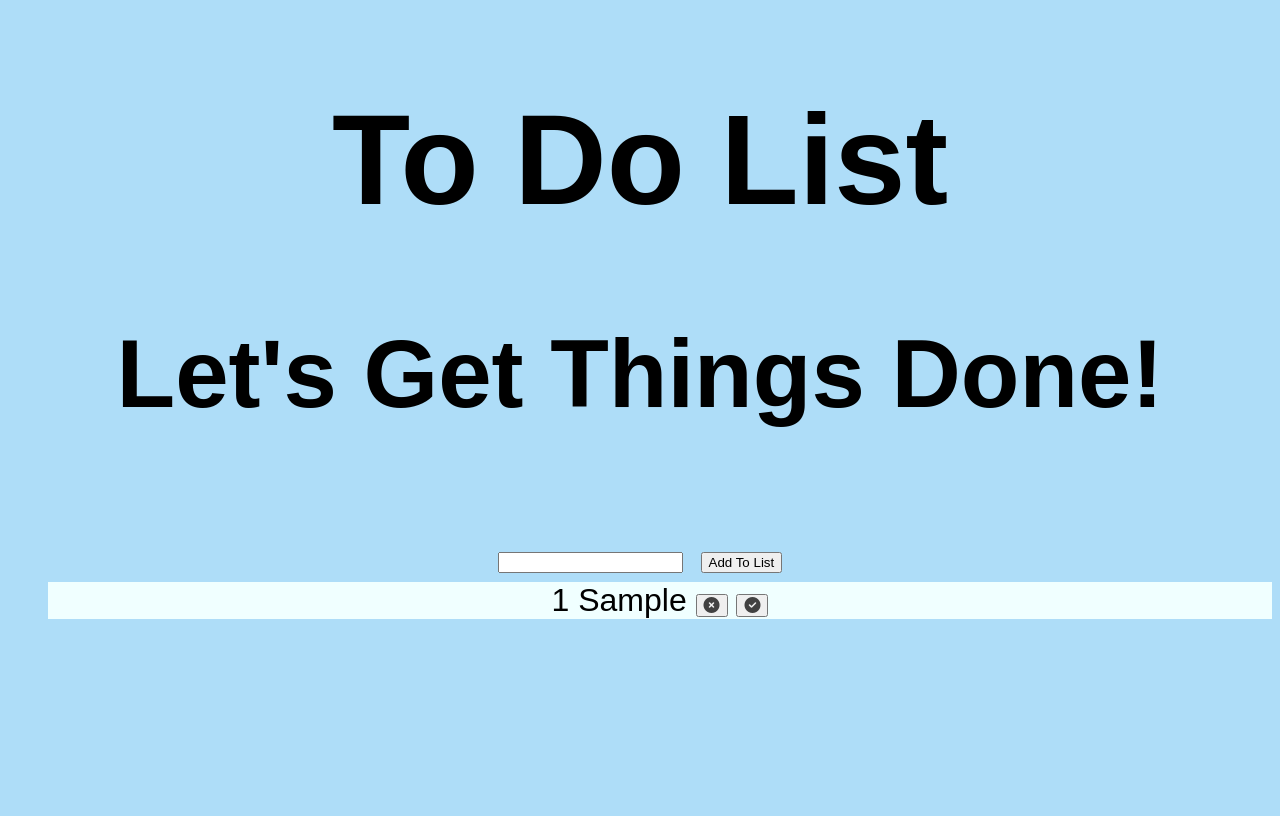
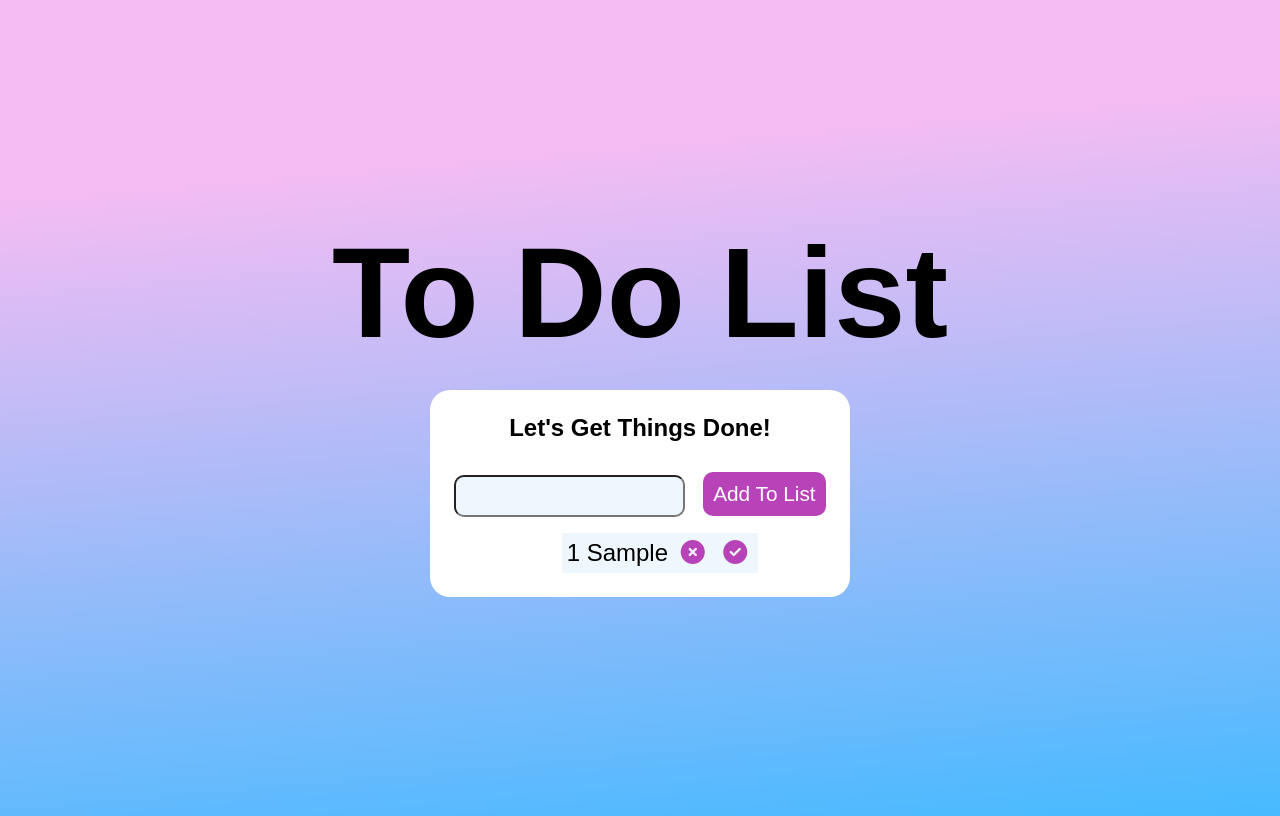
Before and after one commit to chelseabee/todo-list, a plain HTML site: page index.html in a window 1280 px wide. Both pictures are taken after typing "Sample" into the empty fields and a click on the button "Add To List". Drawn offline with Linux system fonts and the light colour scheme.

Commit message:
Update style.css

```diff
--- a/style.css
+++ b/style.css
@@ -1,26 +1,96 @@
+
+
+
 body{
-    display: block;
+    display: flex;
+    align-items: center;
+    flex-direction: column;
+    justify-content: center;
+    gap:1.5rem;
     text-align: center;
     font-size: 4rem;
     font-family: Arial, Helvetica, sans-serif;
-    background-color: rgb(174, 221, 248);
+    background: linear-gradient(355deg, rgba(71,186,255,1) 0%, rgba(245,188,243,1) 79%);
+    background-position: cover;
+    background-repeat: no-repeat;
+    max-width: 100%;
+    height:100vh;
+}
+
+h1{
+    margin:0;
+}
+
+h2{
+    font-size: 1.5rem;
+    margin:0;
+}
+section{
+    display:flex;
+    flex-direction: column;
+    /*margin-left:6rem;*/
+    background-color: white;
+    max-width:70%;
+    align-items: center;
+    justify-content: space-evenly;
+    gap:1rem;
+    border-radius: 20px;
+    padding:1.5rem;
+}
+.input-todo{
+    background: rgba(168, 215, 243, 0.205);
+    font-size: 1rem;
+    padding:10px;
+    border-radius: 10px;
 }
 
 li{
-    font-size: 2rem;
+    font-size: 1.5rem;
     text-decoration: none;
     list-style: none;
     margin:0;
+    text-transform:capitalize;
+    text-align:left;
+    padding:5px;
 }
+
 ul{
     margin:0;
 }
 
 ul li:nth-child(odd){
-    background-color: azure;
+    background-color: rgba(168, 215, 243, 0.205);
 }
 
-i{
-    color:rgb(65, 65, 65);
-    font-size: 1rem;
+
+.checkOff{
+    text-decoration: line-through;
 }
+
+.notCheckOff{
+    text-decoration-style:none;
+}
+
+.enter-todo{
+    color:white;
+    border:none;
+    border-radius: 10px;
+    background-color: rgb(184, 67, 184);
+    font-size: 1.3rem;
+    padding:10px;
+
+}
+.enter-todo:hover{
+    background-color: rgba(184, 67, 184, 0.603);
+}
+
+button {
+ color:rgb(184, 67, 184);
+ border:none;
+ background-color:transparent;
+ font-size: 1.5rem;
+}
+button:hover{
+    color:rgba(184, 67, 184, 0.603);
+    cursor: pointer;
+}
```
